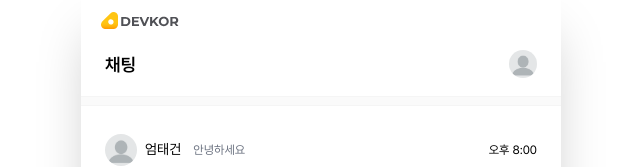
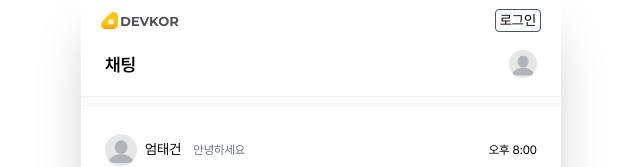
Before and after one commit to DevKor-github/onboarding-team5-fe, a React (Vite) app: page / in a window 1280 px wide. Shown: the top 167 px of the page, without its empty margins (319-959 px from the left). Built offline with nearby package versions, Linux system fonts and the light colour scheme.

Commit message:
faet: 간이 로그인 버튼 구현

```diff
--- a/src/components/headers/Header.tsx
+++ b/src/components/headers/Header.tsx
@@ -1,12 +1,25 @@
 import Logo from 'assets/icons/logo.svg';
 import { Link } from 'react-router-dom';
+import { signInUser } from 'services/apis';
+import { setSession } from 'utils/handleSession';
 
 const Header = () => {
+  const handleSignIn = async () => {
+    const session = await signInUser();
+    console.log(session);
+    setSession(session);
+  };
   return (
     <header className='flex h-40 w-full shrink-0 items-center px-20'>
       <Link to='/'>
         <img src={Logo} alt='메인 로고' />
       </Link>
+      <button
+        onClick={handleSignIn}
+        className='ml-auto rounded-4 border border-gray-600 px-4'
+      >
+        로그인
+      </button>
     </header>
   );
 };
```
